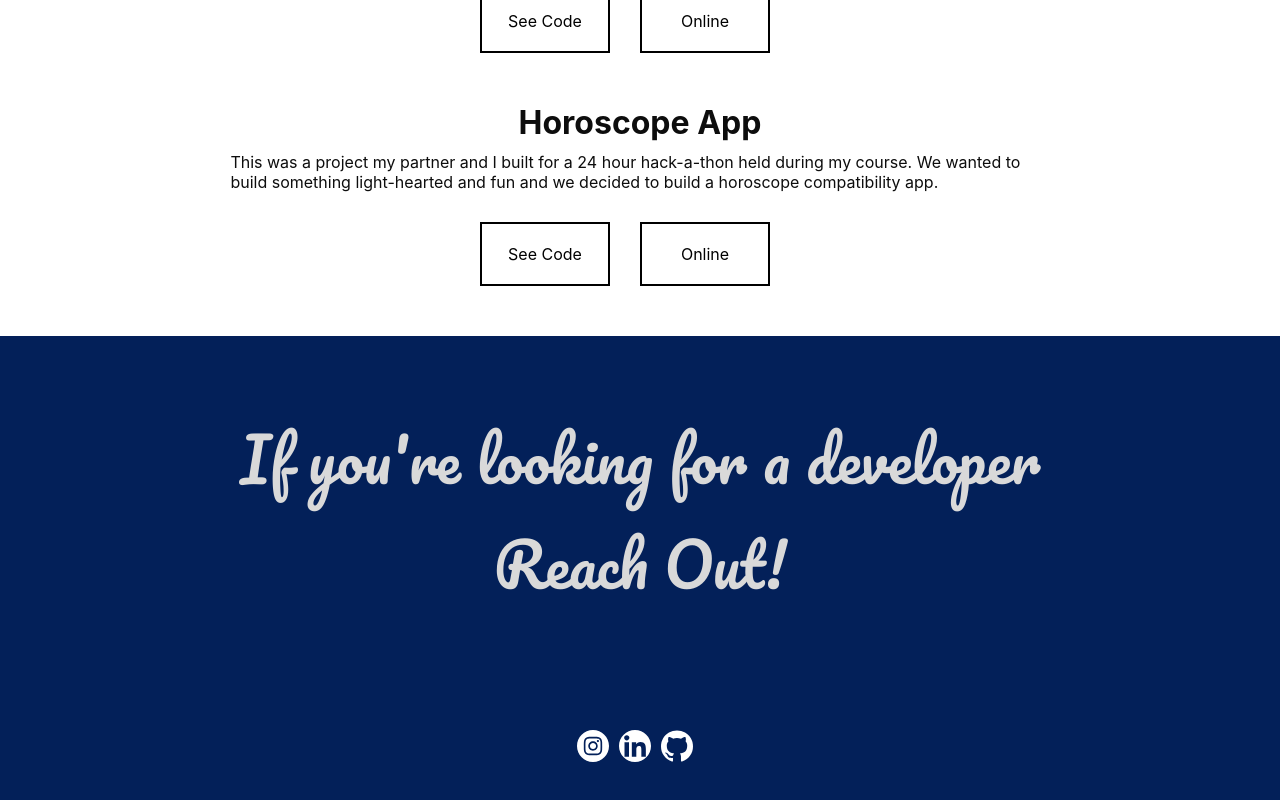
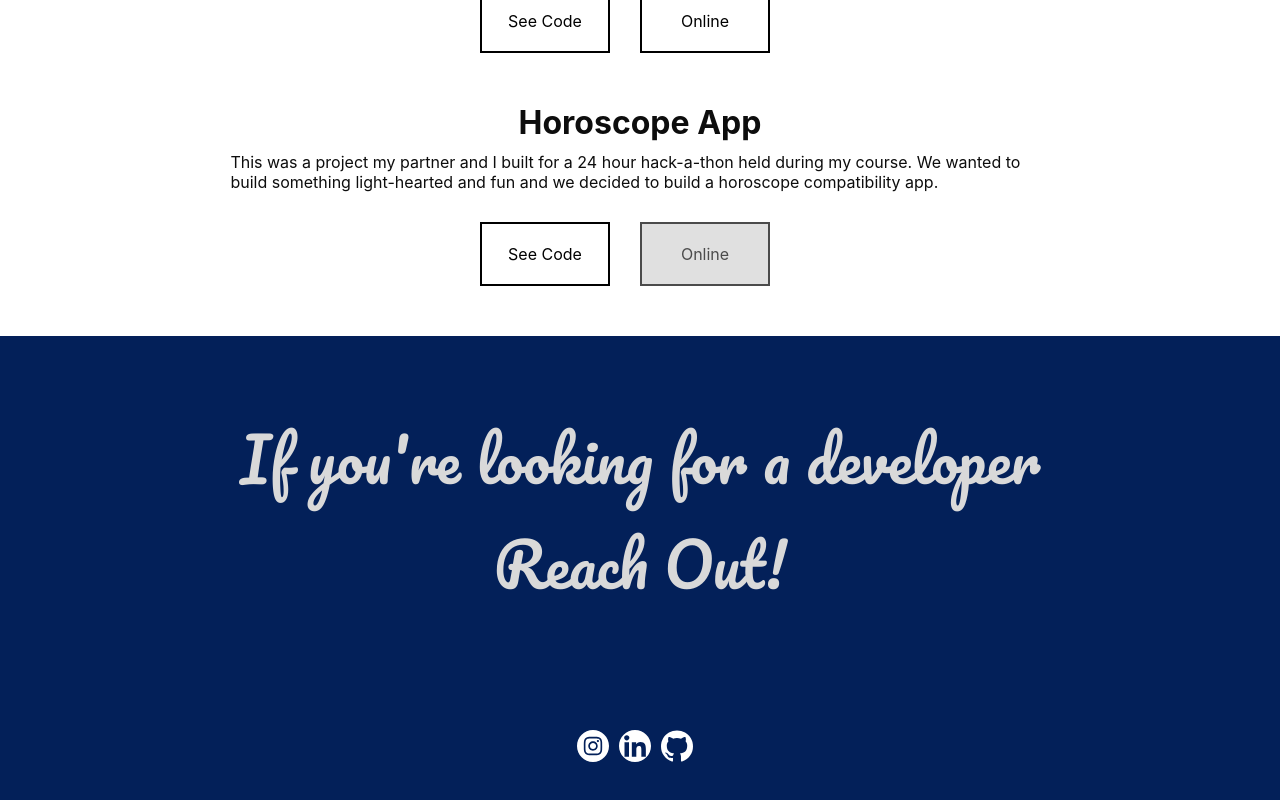
Before and after one commit to LucaLam/portfolio2020, a React (Create React App) app: page / in a window 1280 px wide. Shown: the part 2210-3010 px from the top of the page. Built offline with nearby package versions, Linux system fonts and the light colour scheme.

Commit message:
button now conditionally renders its styled components

```diff
--- a/src/components/card/Card.js
+++ b/src/components/card/Card.js
@@ -12,10 +12,10 @@ const Card =({project})=> {
             <p className='project-card-description'>{description}</p>
             <div className='button-container'>
             <a href={gitUrl} target='_blank' rel="noopener noreferrer">
-            <div className='button'>See Code</div>
+            <div className={!gitUrl ? 'blank-out' : 'button' }>See Code</div>
             </a>
             <a href={projectUrl} target='_blank' rel="noopener noreferrer">
-            <div className='button'>Online</div>
+            <div className={!projectUrl ? 'blank-out' : 'button' }>Online</div>
             </a>
             </div>
             </div>
--- a/src/components/card/card.scss
+++ b/src/components/card/card.scss
@@ -24,6 +24,16 @@
         align-items: center;
         margin-top: 30px;
 
+        .blank-out{
+            background-color: lightgray;
+            width: 130px;
+            padding: 20px;
+            border: 2px black solid;
+            margin-right: 30px;
+            text-align: center;
+            opacity: 0.7;
+        }
+
 
         .button{
             width: 130px;
```
